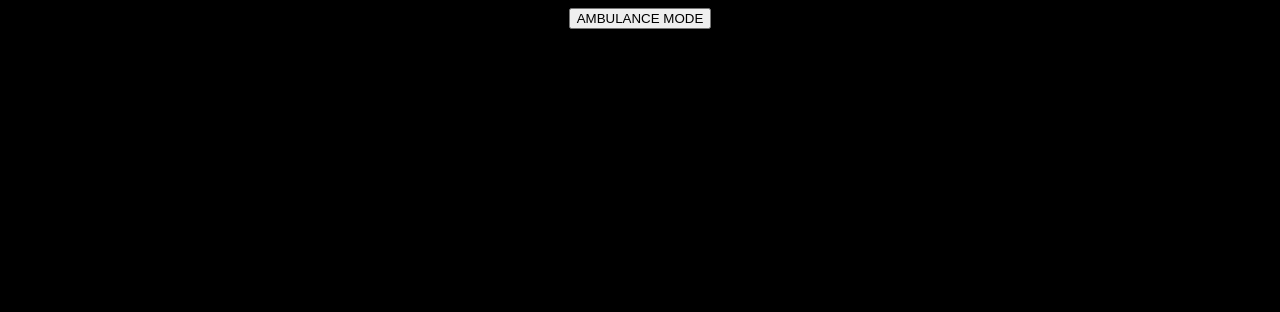
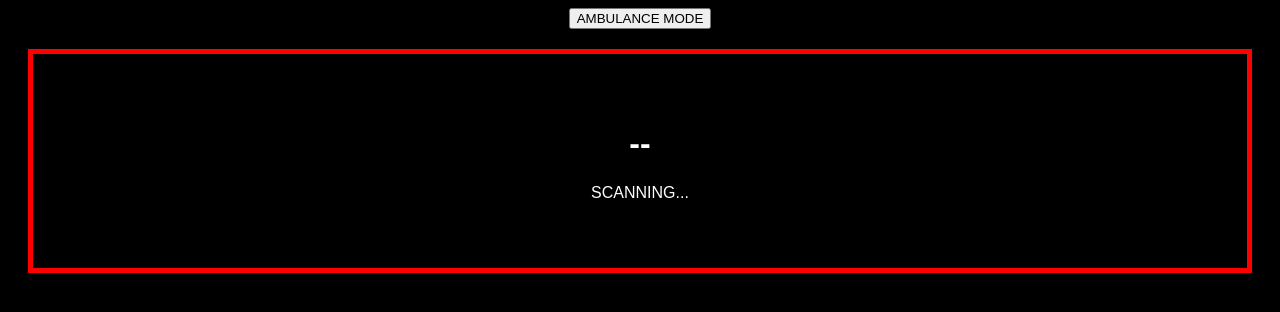
Before and after one commit to mohammadlandpapers-glitch/rescue-path, a website: page public/index.html in a window 1280 px wide. Drawn offline with nearby package versions, Linux system fonts and the light colour scheme; no server answers.

Commit message:
Update index.html

```diff
--- a/public/index.html
+++ b/public/index.html
@@ -3,7 +3,7 @@
 <head>
     <style>
         body { background: #000; color: #fff; text-align: center; font-family: sans-serif; }
-        #hud { border: 5px solid red; padding: 50px; margin: 20px; display: none; }
+        #hud { border: 5px solid red; padding: 50px; margin: 20px; display: block; }
         .blink { animation: blinker 0.6s linear infinite; }
         @keyframes blinker { 50% { opacity: 0; } }
     </style>
```
